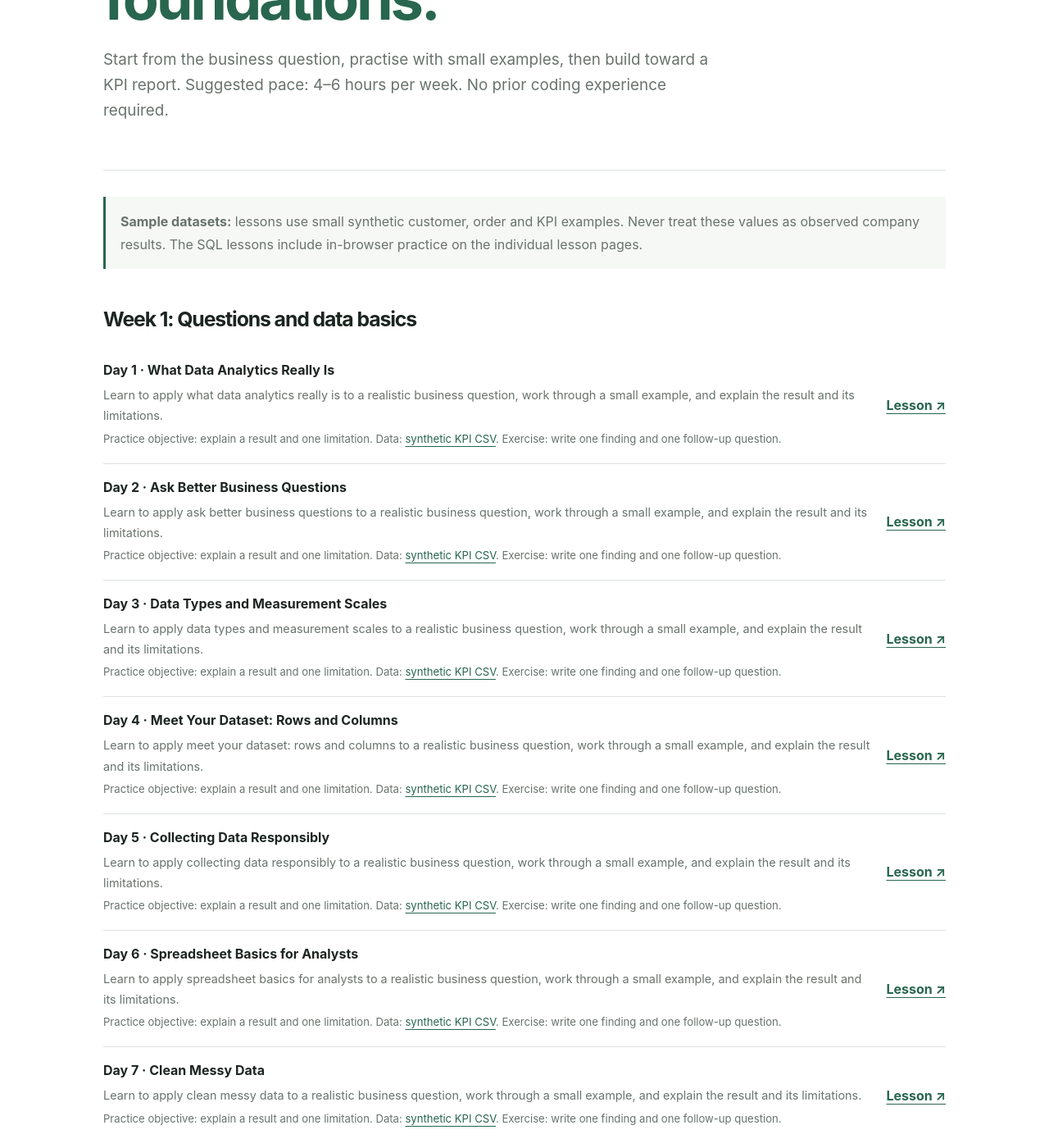
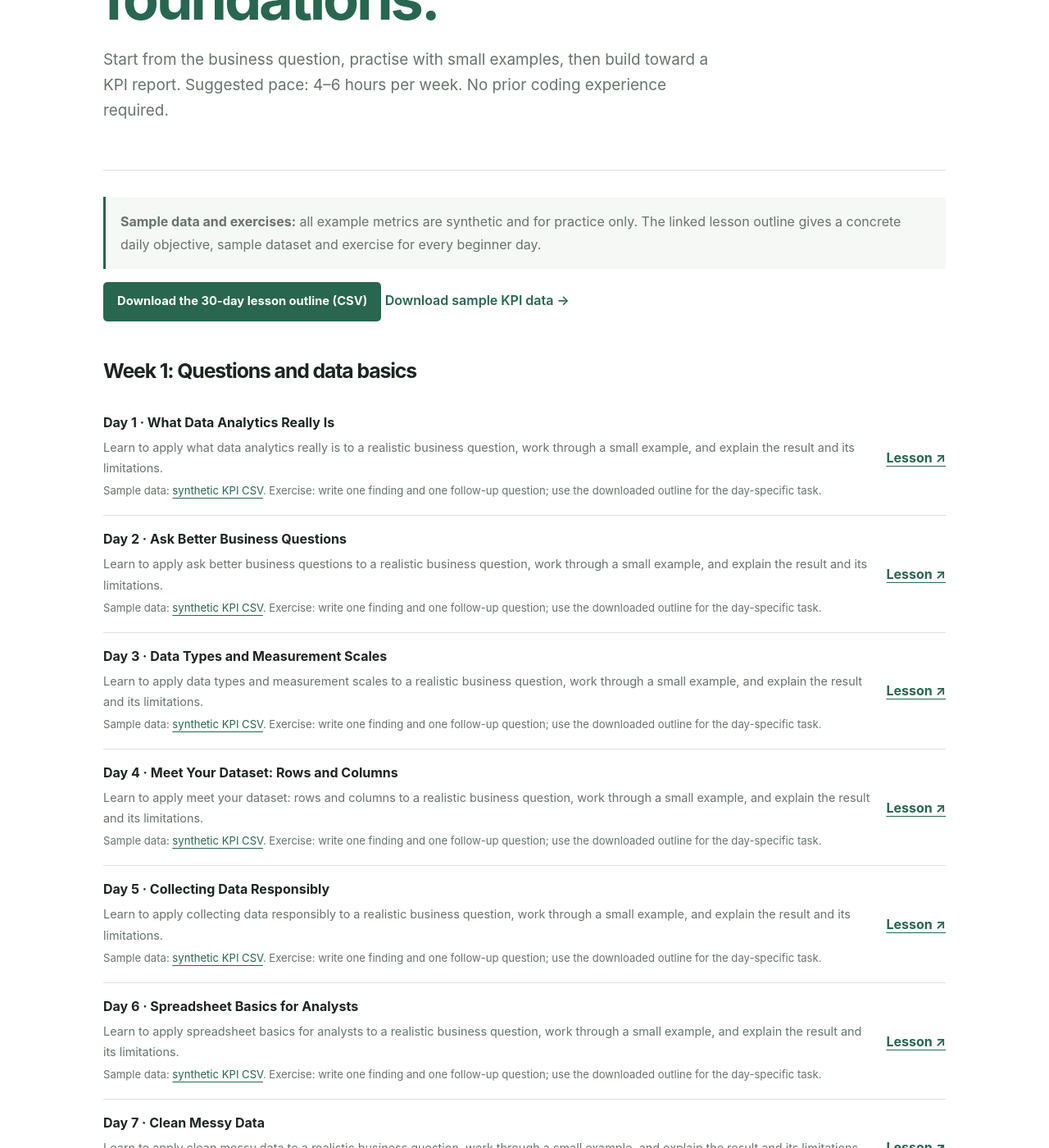
Before and after one commit to theanalystin/theanalyst.github.io, a Jekyll site: the page built from beginner.md, in a window 1280 px wide and 1400 px high, scrolled down 328 px. Shown: the whole window at 82% size. Built offline with Jekyll 4.4.1, drawn with Linux system fonts in a browser that asks for light colours; some of the changed text lies outside the part shown.

Commit message:
Improve beginner course content and lesson outline links

```diff
--- a/beginner.md
+++ b/beginner.md
@@ -7,7 +7,8 @@ last_modified_at: 2026-10-17
 ---
 <section class="page-intro"><p class="eyebrow">Days 1–30 · Beginner course</p><h1>Build your analytics <em>foundations.</em></h1><p class="dek">Start from the business question, practise with small examples, then build toward a KPI report. Suggested pace: 4–6 hours per week. No prior coding experience required.</p></section>
 
-<p class="note"><strong>Sample datasets:</strong> lessons use small synthetic customer, order and KPI examples. Never treat these values as observed company results. The SQL lessons include in-browser practice on the individual lesson pages.</p>
+<p class="note"><strong>Sample data and exercises:</strong> all example metrics are synthetic and for practice only. The linked lesson outline gives a concrete daily objective, sample dataset and exercise for every beginner day.</p>
+<p><a class="button" href="{{ '/data/beginner-lessons.csv' | relative_url }}">Download the 30-day lesson outline (CSV)</a> <a class="text-link" href="{{ '/data/performance_kpis.csv' | relative_url }}">Download sample KPI data →</a></p>
 
 {% assign lessons = site.data.curriculum | where: "level", "Beginner" %}
 {% assign weeks = "1,2,3,4,5" | split: "," %}
@@ -18,7 +19,7 @@ last_modified_at: 2026-10-17
 {% for lesson in lessons %}
 {% assign lesson_week = lesson.day | minus: 1 | divided_by: 7 | plus: 1 | append: "" %}
 {% if lesson_week == week %}
-<li><div><strong>Day {{ lesson.day }} · {{ lesson.title }}</strong><p>{{ lesson.objective }}</p><p class="lesson-meta">Practice objective: explain a result and one limitation. Data: <a href="{{ '/data/performance_kpis.csv' | relative_url }}">synthetic KPI CSV</a>. Exercise: write one finding and one follow-up question.</p></div><a class="lesson-link" href="{% if lesson.day == 1 %}{{ '/beginner/what-data-analytics-really-is/' | relative_url }}{% elsif lesson.day == 2 %}{{ '/day-02.html' | relative_url }}{% else %}{{ '/day-' | append: lesson.day | prepend: '' | relative_url }}{% endif %}">Lesson ↗</a></li>
+<li><div><strong>Day {{ lesson.day }} · {{ lesson.title }}</strong><p>{{ lesson.objective }}</p><p class="lesson-meta">Sample data: <a href="{{ '/data/performance_kpis.csv' | relative_url }}">synthetic KPI CSV</a>. Exercise: write one finding and one follow-up question; use the downloaded outline for the day-specific task.</p></div><a class="lesson-link" href="{% if lesson.day == 1 %}{{ '/beginner/what-data-analytics-really-is/' | relative_url }}{% elsif lesson.day == 2 %}{{ '/day-02.html' | relative_url }}{% elsif lesson.day == 30 %}{{ '/day-30.html' | relative_url }}{% else %}{{ '/day-' | append: lesson.day | prepend: '' | relative_url }}{% endif %}">Lesson ↗</a></li>
 {% endif %}
 {% endfor %}
 </ul>
```
